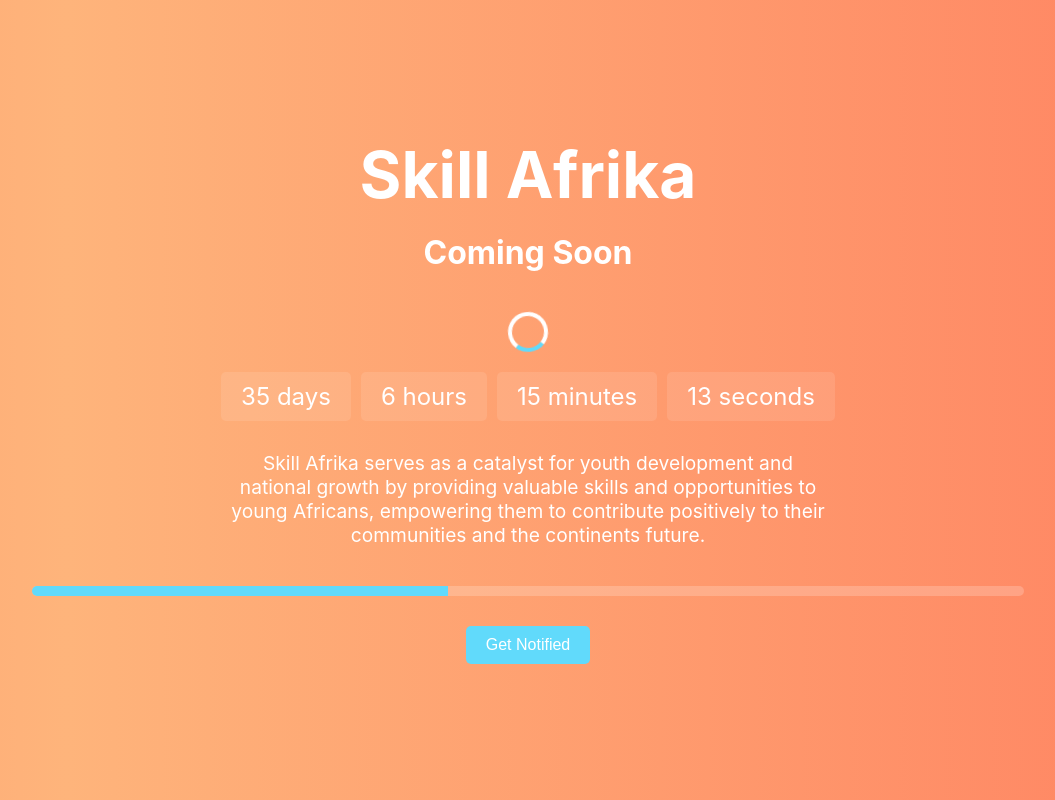
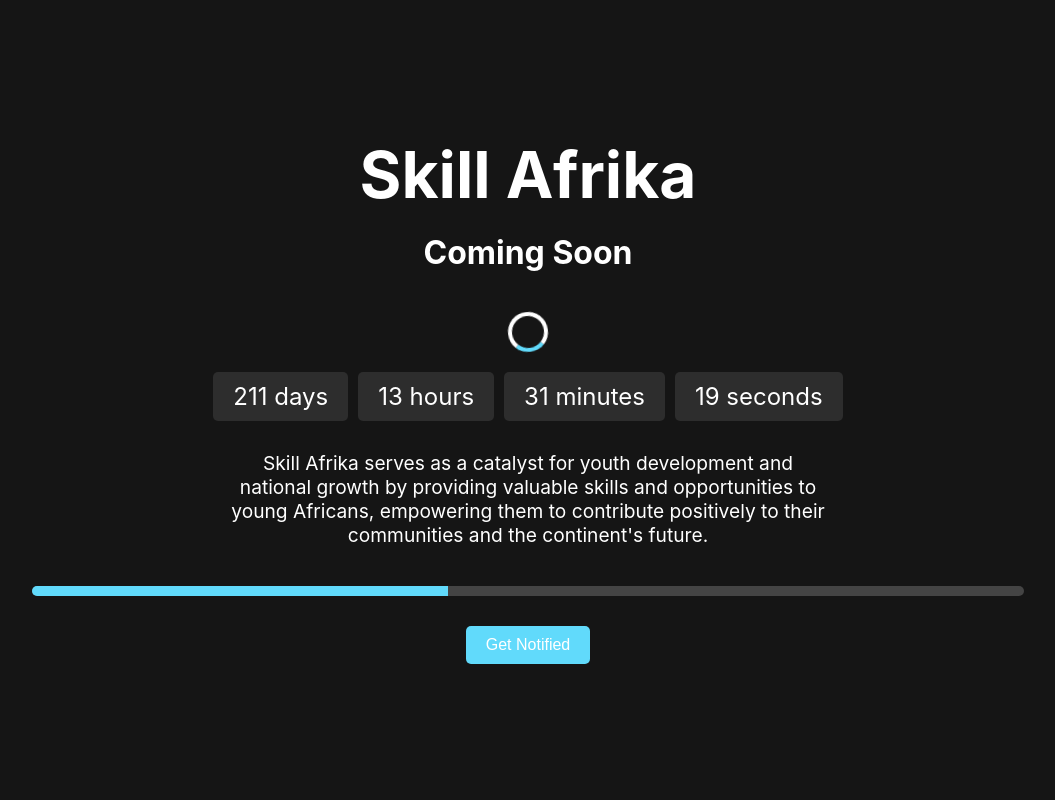
Before and after one commit to Skill-Afrika/skill-africa-frontend, a Next.js app in the folder skill-africa-frontend/: page / in a window 1280 px wide. Shown: the whole page, without its empty margins (112-1167 px from the left). Built offline with nearby package versions, Linux system fonts and the light colour scheme.

Commit message:
new black

```diff
--- a/skill-africa-frontend/package.json
+++ b/skill-africa-frontend/package.json
@@ -14,6 +14,7 @@
     "next-auth": "^4.24.7",
     "react": "^18",
     "react-dom": "^18",
+    "react-scroll-parallax": "^3.4.5",
     "styled-components": "^6.1.11"
   },
   "devDependencies": {
--- a/skill-africa-frontend/pages/index.js
+++ b/skill-africa-frontend/pages/index.js
@@ -1,37 +1,57 @@
 import { motion } from 'framer-motion';
 import styled from 'styled-components';
 import { useEffect, useState } from 'react';
+import { ParallaxProvider, Parallax } from 'react-scroll-parallax';
 
 const Container = styled.div`
+  position: relative;
+  height: 100vh;
+  overflow-x: hidden;
+  background-color: #151515;
   display: flex;
   flex-direction: column;
   align-items: center;
   justify-content: center;
-  height: 100vh;
-  text-align: center;
   padding: 0 20px;
-  background: linear-gradient(270deg, #ff7e5f, #feb47b, #ff7e5f, #6a11cb, #2575fc);
-  background-size: 400% 400%;
-  animation: gradientAnimation 15s ease infinite;
-  overflow: hidden;
+`;
 
-  @keyframes gradientAnimation {
-    0% { background-position: 0% 50%; }
-    50% { background-position: 100% 50%; }
-    100% { background-position: 0% 50%; }
-  }
+const ContentContainer = styled.div`
+  position: relative;
+  z-index: 1;
+  display: flex;
+  flex-direction: column;
+  align-items: center;
+  width: 100%;
 `;
 
 const Title = styled(motion.h1)`
   font-size: 4rem;
   margin: 0;
   color: #fff;
+  text-align: center;
+
+  @media (max-width: 768px) {
+    font-size: 3rem;
+  }
+
+  @media (max-width: 480px) {
+    font-size: 2rem;
+  }
 `;
 
 const Subtitle = styled(motion.h2)`
   font-size: 2rem;
   margin: 20px 0;
   color: #fff;
+  text-align: center;
+
+  @media (max-width: 768px) {
+    font-size: 1.5rem;
+  }
+
+  @media (max-width: 480px) {
+    font-size: 1.2rem;
+  }
 `;
 
 const Countdown = styled(motion.div)`
@@ -40,6 +60,15 @@ const Countdown = styled(motion.div)`
   display: flex;
   justify-content: center;
   gap: 10px;
+  flex-wrap: wrap;
+
+  @media (max-width: 768px) {
+    font-size: 1rem;
+  }
+
+  @media (max-width: 480px) {
+    font-size: 0.8rem;
+  }
 `;
 
 const CountdownItem = styled.div`
@@ -47,6 +76,18 @@ const CountdownItem = styled.div`
   padding: 10px 20px;
   border-radius: 5px;
   color: #fff;
+  display: flex;
+  flex-direction: column;
+  align-items: center;
+  justify-content: center;
+
+  @media (max-width: 768px) {
+    padding: 8px 16px;
+  }
+
+  @media (max-width: 480px) {
+    padding: 6px 12px;
+  }
 `;
 
 const Loader = styled(motion.div)`
@@ -70,6 +111,16 @@ const MissionDescription = styled(motion.p)`
   max-width: 600px;
   color: #fff;
   text-align: center;
+
+  @media (max-width: 768px) {
+    font-size: 1rem;
+    padding: 0 10px;
+  }
+
+  @media (max-width: 480px) {
+    font-size: 0.8rem;
+    padding: 0 5px;
+  }
 `;
 
 const ProgressBar = styled(motion.div)`
@@ -79,6 +130,14 @@ const ProgressBar = styled(motion.div)`
   border-radius: 5px;
   overflow: hidden;
   margin-top: 20px;
+
+  @media (max-width: 768px) {
+    width: 90%;
+  }
+
+  @media (max-width: 480px) {
+    width: 100%;
+  }
 `;
 
 const Progress = styled(motion.div)`
@@ -100,6 +159,26 @@ const Button = styled(motion.button)`
     background-color: #fff;
     color: #61dafb;
   }
+
+  @media (max-width: 768px) {
+    padding: 8px 16px;
+    font-size: 0.9rem;
+  }
+
+  @media (max-width: 480px) {
+    padding: 6px 12px;
+    font-size: 0.8rem;
+  }
+`;
+
+const SVGContainer = styled.div`
+  position: absolute;
+  top: 0;
+  left: 0;
+  width: 100%;
+  height: 100%;
+  pointer-events: none;
+  z-index: 0;
 `;
 
 const calculateTimeLeft = () => {
@@ -108,10 +187,10 @@ const calculateTimeLeft = () => {
 
   if (difference > 0) {
     timeLeft = {
-      days: Math.floor(difference / (6000 * 60 * 60 * 24)),
-      hours: Math.floor((difference / (6000 * 60 * 60)) % 24),
-      minutes: Math.floor((difference / 6000 / 60) % 60),
-      seconds: Math.floor((difference / 6000) % 60),
+      days: Math.floor(difference / (1000 * 60 * 60 * 24)),
+      hours: Math.floor((difference / (1000 * 60 * 60)) % 24),
+      minutes: Math.floor((difference / 1000 / 60) % 60),
+      seconds: Math.floor((difference / 1000) % 60),
     };
   }
 
@@ -152,7 +231,26 @@ const Index = () => {
   };
 
   return (
+    <ParallaxProvider>
       <Container>
+        <Parallax y={[-30, 30]} tagOuter="figure">
+          <SVGContainer>
+            <svg
+              width="100%"
+              height="100%"
+              viewBox="0 0 1440 320"
+              preserveAspectRatio="none"
+              xmlns="http://www.w3.org/2000/svg"
+            >
+              <path
+                fill="#61dafb"
+                fillOpacity="1"
+                d="M0,128L48,138.7C96,149,192,171,288,170.7C384,171,480,149,576,133.3C672,117,768,107,864,101.3C960,96,1056,96,1152,96C1248,96,1344,96,1392,96L1440,96L1440,320L1392,320C1344,320,1248,320,1152,320C1056,320,960,320,864,320C768,320,672,320,576,320C480,320,384,320,288,320C192,320,96,320,48,320L0,320Z"
+              />
+            </svg>
+          </SVGContainer>
+        </Parallax>
+        <ContentContainer>
           <Title
             initial={{ y: -250, opacity: 0 }}
             animate={{ y: 0, opacity: 1 }}
@@ -180,7 +278,7 @@ const Index = () => {
               animate={{ opacity: 1 }}
               transition={{ delay: 2.0, duration: 1.5 }}
             >
-          {timerComponents.length ? timerComponents : <span>Its Here!</span>}
+              {timerComponents.length ? timerComponents : <span>Time's up!</span>}
             </Countdown>
           )}
           <MissionDescription
@@ -190,7 +288,7 @@ const Index = () => {
           >
             Skill Afrika serves as a catalyst for youth development and national growth by providing
             valuable skills and opportunities to young Africans, empowering them to contribute
-        positively to their communities and the continents future.
+            positively to their communities and the continent's future.
           </MissionDescription>
           <ProgressBar>
             <Progress
@@ -209,7 +307,9 @@ const Index = () => {
           >
             Get Notified
           </Button>
+        </ContentContainer>
       </Container>
+    </ParallaxProvider>
   );
 };
 
```
Also changed, not shown: 1 other file (tests, documents, lock files or other folders). Lines whose indentation alone changed are shown as unchanged.
